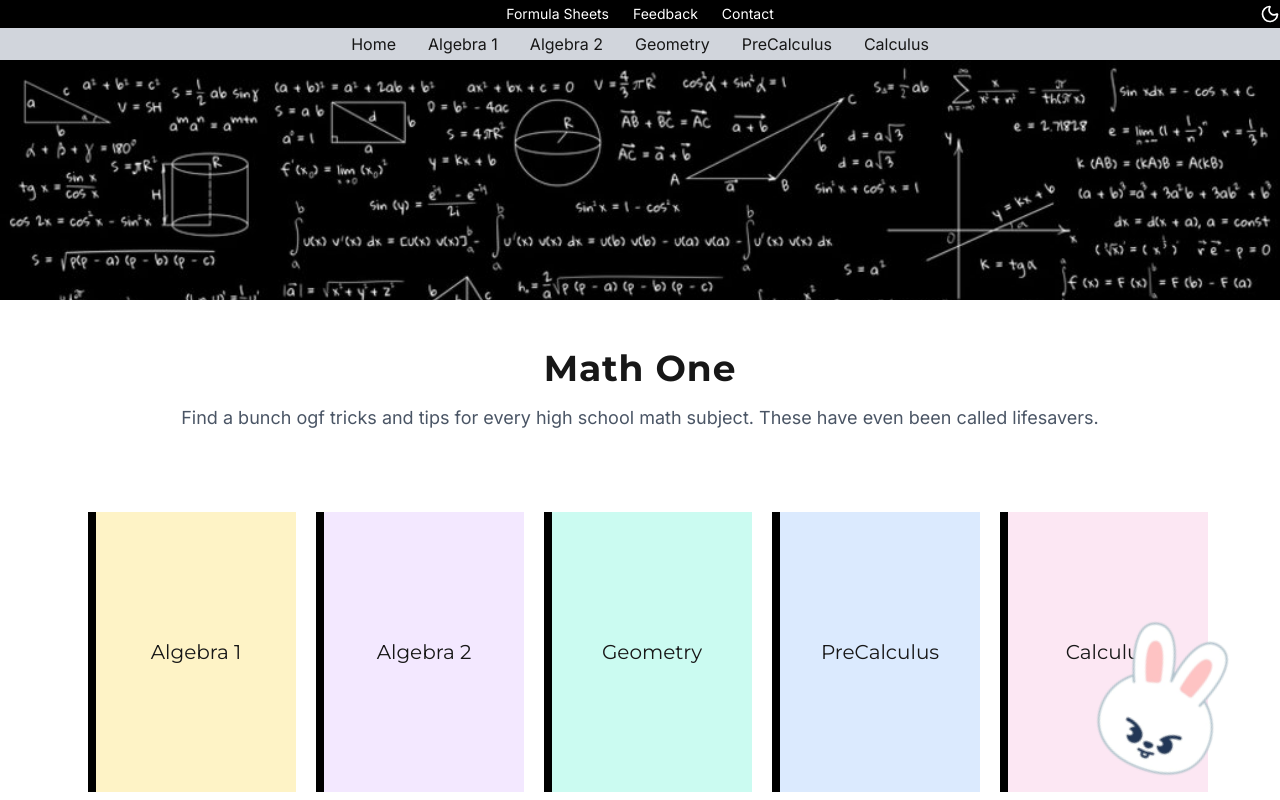
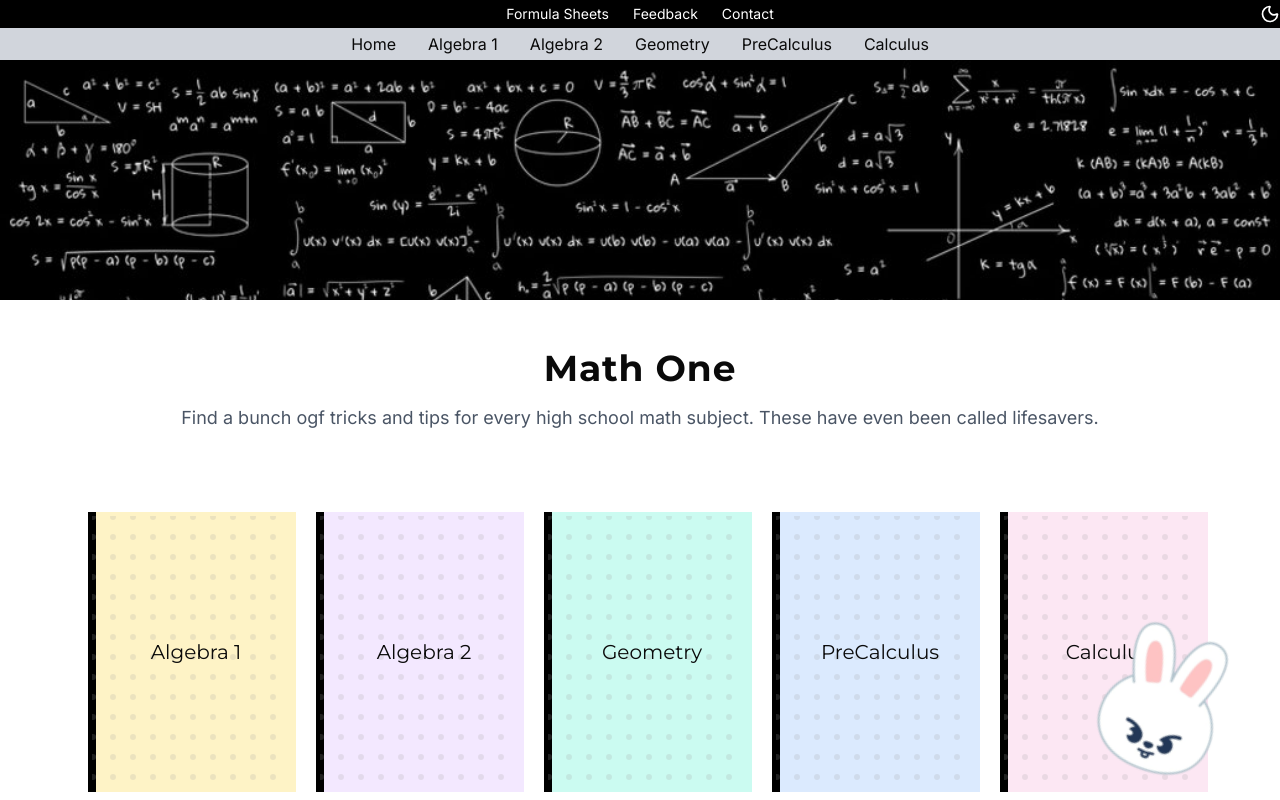
Before and after one commit to dakshs-07/math-notes, a Next.js app: page / in a window 1280 px wide. Shown: the top 800 px of the page. Built offline with nearby package versions, Linux system fonts and the light colour scheme.

Commit message:
added dot pattern design to books

```diff
--- a/app/globals.css
+++ b/app/globals.css
@@ -1,29 +1,137 @@
 @import "tailwindcss";
+@import "tw-animate-css";
+@import "shadcn/tailwind.css";
 
-:root {
-  --background: #ffffff;
-  --foreground: #171717;
-}
+@custom-variant dark (&:is(.dark *));
 
 @theme inline {
   --color-background: var(--background);
   --color-foreground: var(--foreground);
-  --font-sans: var(--font-inter);
-}
-
-@media (prefers-color-scheme: dark) {
-  :root {
-    --background: #0a0a0a;
-    --foreground: #ededed;
-  }
+  --font-sans: var(--font-sans);
+  --font-heading: var(--font-sans);
+  --color-sidebar-ring: var(--sidebar-ring);
+  --color-sidebar-border: var(--sidebar-border);
+  --color-sidebar-accent-foreground: var(--sidebar-accent-foreground);
+  --color-sidebar-accent: var(--sidebar-accent);
+  --color-sidebar-primary-foreground: var(--sidebar-primary-foreground);
+  --color-sidebar-primary: var(--sidebar-primary);
+  --color-sidebar-foreground: var(--sidebar-foreground);
+  --color-sidebar: var(--sidebar);
+  --color-chart-5: var(--chart-5);
+  --color-chart-4: var(--chart-4);
+  --color-chart-3: var(--chart-3);
+  --color-chart-2: var(--chart-2);
+  --color-chart-1: var(--chart-1);
+  --color-ring: var(--ring);
+  --color-input: var(--input);
+  --color-border: var(--border);
+  --color-destructive: var(--destructive);
+  --color-accent-foreground: var(--accent-foreground);
+  --color-accent: var(--accent);
+  --color-muted-foreground: var(--muted-foreground);
+  --color-muted: var(--muted);
+  --color-secondary-foreground: var(--secondary-foreground);
+  --color-secondary: var(--secondary);
+  --color-primary-foreground: var(--primary-foreground);
+  --color-primary: var(--primary);
+  --color-popover-foreground: var(--popover-foreground);
+  --color-popover: var(--popover);
+  --color-card-foreground: var(--card-foreground);
+  --color-card: var(--card);
+  --radius-sm: calc(var(--radius) * 0.6);
+  --radius-md: calc(var(--radius) * 0.8);
+  --radius-lg: var(--radius);
+  --radius-xl: calc(var(--radius) * 1.4);
+  --radius-2xl: calc(var(--radius) * 1.8);
+  --radius-3xl: calc(var(--radius) * 2.2);
+  --radius-4xl: calc(var(--radius) * 2.6);
 }
 
 body {
-  background: var(--background);
-  color: var(--foreground);
   font-family: var(--font-inter), system-ui, -apple-system, BlinkMacSystemFont, 'Segoe UI', Roboto, Oxygen, Ubuntu, Cantarell, 'Open Sans', 'Helvetica Neue', sans-serif;
 }
 
 h1, h2, h3, h4, h5, h6{
   font-family: var(--font-montserrat);
 }
+
+:root {
+  --background: oklch(1 0 0);
+  --foreground: oklch(0.145 0 0);
+  --card: oklch(1 0 0);
+  --card-foreground: oklch(0.145 0 0);
+  --popover: oklch(1 0 0);
+  --popover-foreground: oklch(0.145 0 0);
+  --primary: oklch(0.205 0 0);
+  --primary-foreground: oklch(0.985 0 0);
+  --secondary: oklch(0.97 0 0);
+  --secondary-foreground: oklch(0.205 0 0);
+  --muted: oklch(0.97 0 0);
+  --muted-foreground: oklch(0.556 0 0);
+  --accent: oklch(0.97 0 0);
+  --accent-foreground: oklch(0.205 0 0);
+  --destructive: oklch(0.577 0.245 27.325);
+  --border: oklch(0.922 0 0);
+  --input: oklch(0.922 0 0);
+  --ring: oklch(0.708 0 0);
+  --chart-1: oklch(0.87 0 0);
+  --chart-2: oklch(0.556 0 0);
+  --chart-3: oklch(0.439 0 0);
+  --chart-4: oklch(0.371 0 0);
+  --chart-5: oklch(0.269 0 0);
+  --radius: 0.625rem;
+  --sidebar: oklch(0.985 0 0);
+  --sidebar-foreground: oklch(0.145 0 0);
+  --sidebar-primary: oklch(0.205 0 0);
+  --sidebar-primary-foreground: oklch(0.985 0 0);
+  --sidebar-accent: oklch(0.97 0 0);
+  --sidebar-accent-foreground: oklch(0.205 0 0);
+  --sidebar-border: oklch(0.922 0 0);
+  --sidebar-ring: oklch(0.708 0 0);
+}
+
+.dark {
+  --background: oklch(0.145 0 0);
+  --foreground: oklch(0.985 0 0);
+  --card: oklch(0.205 0 0);
+  --card-foreground: oklch(0.985 0 0);
+  --popover: oklch(0.205 0 0);
+  --popover-foreground: oklch(0.985 0 0);
+  --primary: oklch(0.922 0 0);
+  --primary-foreground: oklch(0.205 0 0);
+  --secondary: oklch(0.269 0 0);
+  --secondary-foreground: oklch(0.985 0 0);
+  --muted: oklch(0.269 0 0);
+  --muted-foreground: oklch(0.708 0 0);
+  --accent: oklch(0.269 0 0);
+  --accent-foreground: oklch(0.985 0 0);
+  --destructive: oklch(0.704 0.191 22.216);
+  --border: oklch(1 0 0 / 10%);
+  --input: oklch(1 0 0 / 15%);
+  --ring: oklch(0.556 0 0);
+  --chart-1: oklch(0.87 0 0);
+  --chart-2: oklch(0.556 0 0);
+  --chart-3: oklch(0.439 0 0);
+  --chart-4: oklch(0.371 0 0);
+  --chart-5: oklch(0.269 0 0);
+  --sidebar: oklch(0.205 0 0);
+  --sidebar-foreground: oklch(0.985 0 0);
+  --sidebar-primary: oklch(0.488 0.243 264.376);
+  --sidebar-primary-foreground: oklch(0.985 0 0);
+  --sidebar-accent: oklch(0.269 0 0);
+  --sidebar-accent-foreground: oklch(0.985 0 0);
+  --sidebar-border: oklch(1 0 0 / 10%);
+  --sidebar-ring: oklch(0.556 0 0);
+}
+
+@layer base {
+  * {
+    @apply border-border outline-ring/50;
+  }
+  body {
+    @apply bg-background text-foreground;
+  }
+  html {
+    @apply font-sans;
+  }
+}
--- a/components/Book.jsx
+++ b/components/Book.jsx
@@ -1,14 +1,24 @@
 import Link from "next/link";
 import React from "react";
+import { DotPattern } from "@/components/ui/dot-pattern";
 
 function Book({ color, title, link }) {
   return (
     <div>
       <Link href={link}>
-        <div className="w-50 h-70 mb-10 mx-2 bg-black cursor-pointer hover:-translate-2 hover:brightness-90 transition">
+        <div className="relative w-50 h-70 mb-10 mx-2 bg-black cursor-pointer hover:-translate-2 hover:brightness-90 transition">
           <div
             className={`${color} m-2 w-full h-full flex justify-center items-center`}
           >
+            <div className="absolute inset-0 w-full h-full m-1 overflow-hidden">
+              <DotPattern
+                width={20}
+                height={20}
+                cr={3}
+                className="opacity-25"
+              />
+            </div>
+
             <h1 className="text-center text-xl z-10">{title}</h1>
           </div>
         </div>
--- /dev/null
+++ b/components/ui/dot-pattern.jsx
@@ -0,0 +1,101 @@
+"use client";
+import React, { useEffect, useId, useRef, useState } from "react"
+
+import { cn } from "@/lib/utils"
+
+/**
+ * DotPattern Component
+ *
+ * A React component that creates an animated or static dot pattern background using SVG.
+ * The pattern automatically adjusts to fill its container and can optionally display glowing dots.
+ *
+ * @component
+ *
+ * @see DotPatternProps for the props interface.
+ *
+ * @example
+ * // Basic usage
+ * <DotPattern />
+ *
+ * // With glowing effect and custom spacing
+ * <DotPattern
+ *   width={20}
+ *   height={20}
+ *   glow={true}
+ *   className="opacity-50"
+ * />
+ *
+ * @notes
+ * - The component is client-side only ("use client")
+ * - Automatically responds to container size changes
+ * - When glow is enabled, dots will animate with random delays and durations
+ * - Uses Motion for animations
+ * - Dots color can be controlled via the text color utility classes
+ */
+
+export function DotPattern({
+  width = 16,
+  height = 16,
+  x = 0,
+  y = 0,
+  cx = 1,
+  cy = 1,
+  cr = 1,
+  className,
+  glow = false,
+  ...props
+}) {
+  const id = useId()
+  const containerRef = useRef(null)
+  const [dimensions, setDimensions] = useState({ width: 0, height: 0 })
+
+  useEffect(() => {
+    const updateDimensions = () => {
+      if (containerRef.current) {
+        const { width, height } = containerRef.current.getBoundingClientRect()
+        setDimensions({ width, height })
+      }
+    }
+
+    updateDimensions()
+    window.addEventListener("resize", updateDimensions)
+    return () => window.removeEventListener("resize", updateDimensions);
+  }, [])
+
+  const dots = Array.from({
+    length:
+      Math.ceil(dimensions.width / width) *
+      Math.ceil(dimensions.height / height),
+  }, (_, i) => {
+    const col = i % Math.ceil(dimensions.width / width)
+    const row = Math.floor(i / Math.ceil(dimensions.width / width))
+    return {
+      x: col * width + cx + x,
+      y: row * height + cy + y,
+      delay: Math.random() * 5,
+      duration: Math.random() * 3 + 2,
+    };
+  })
+
+return (
+  <svg
+    ref={containerRef}
+    aria-hidden="true"
+    className={cn(
+      "pointer-events-none absolute inset-0 h-full w-full text-neutral-400/80",
+      className,
+    )}
+    {...props}
+  >
+    <defs>
+      <radialGradient id={`${id}-gradient`}>
+        <stop offset="0%" stopColor="currentColor" stopOpacity="1" />
+        <stop offset="100%" stopColor="currentColor" stopOpacity="0" />
+      </radialGradient>
+    </defs>
+
+    {dots.map((dot, i) => (
+      <circle key={i} cx={dot.x} cy={dot.y} r={cr} fill="currentColor" />
+    ))}
+  </svg>
+);}
--- /dev/null
+++ b/lib/utils.js
@@ -0,0 +1,6 @@
+import { clsx } from "clsx";
+import { twMerge } from "tailwind-merge"
+
+export function cn(...inputs) {
+  return twMerge(clsx(inputs));
+}
```
Also changed, not shown: package.json (+10 -1 lines), components.json (added), 1 other file (tests, documents, lock files or other folders).
